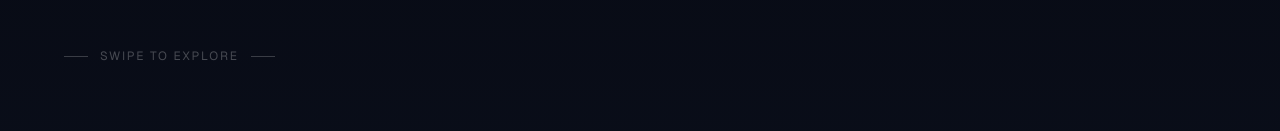
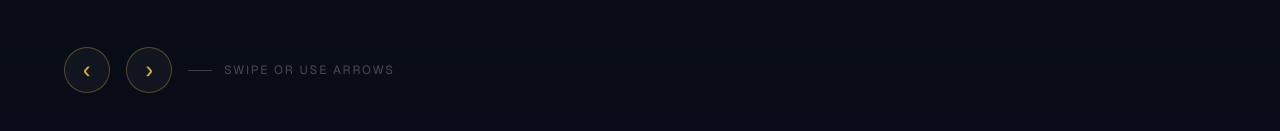
Before and after one commit to sayriyaz/Ghilli, a Next.js app: page / in a window 1280 px wide. Shown: the part 6646-6777 px from the top of the page. Built offline with nearby package versions, Linux system fonts and the light colour scheme; grey boxes are pictures that could not be loaded.

Commit message:
Add URL anchors, all TN districts + custom location, festival arrows, hero center-click flavour change

```diff
--- a/src/components/DealerSection.tsx
+++ b/src/components/DealerSection.tsx
@@ -8,10 +8,17 @@ const EMAILJS_SERVICE  = 'service_9sdqmlf'
 const EMAILJS_TEMPLATE = 'template_bl5apym'
 const EMAILJS_KEY      = 'WzEDAuDfduQPR8lYj'
 
+// All 38 districts of Tamil Nadu
 const cities = [
-  'Chennai', 'Coimbatore', 'Madurai', 'Salem', 'Trichy',
-  'Bangalore', 'Hyderabad', 'Mumbai', 'Delhi', 'Kolkata',
-  'Pune', 'Kochi', 'Vijayawada', 'Other',
+  'Ariyalur', 'Chengalpattu', 'Chennai', 'Coimbatore', 'Cuddalore',
+  'Dharmapuri', 'Dindigul', 'Erode', 'Kallakurichi', 'Kancheepuram',
+  'Kanyakumari', 'Karur', 'Krishnagiri', 'Madurai', 'Mayiladuthurai',
+  'Nagapattinam', 'Namakkal', 'Nilgiris', 'Perambalur', 'Pudukkottai',
+  'Ramanathapuram', 'Ranipet', 'Salem', 'Sivaganga', 'Tenkasi',
+  'Thanjavur', 'Theni', 'Thoothukudi', 'Tiruchirappalli', 'Tirunelveli',
+  'Tirupathur', 'Tiruppur', 'Tiruvallur', 'Tiruvannamalai', 'Tiruvarur',
+  'Vellore', 'Viluppuram', 'Virudhunagar',
+  'Other (outside Tamil Nadu)',
 ]
 
 const perks = [
@@ -29,6 +36,8 @@ export default function DealerSection() {
   const [loading, setLoading] = useState(false)
   const [error, setError] = useState('')
   const [form, setForm] = useState({ name: '', phone: '', city: '', business: '' })
+  const [customCity, setCustomCity] = useState('')
+  const isOther = form.city === 'Other (outside Tamil Nadu)'
 
   useEffect(() => {
     gsap.registerPlugin(ScrollTrigger)
@@ -48,6 +57,7 @@ export default function DealerSection() {
     e.preventDefault()
     setLoading(true)
     setError('')
+    const location = isOther ? (customCity.trim() || 'Outside Tamil Nadu') : form.city
     try {
       await emailjs.send(
         EMAILJS_SERVICE,
@@ -56,7 +66,7 @@ export default function DealerSection() {
           title:   '🥤 Ghilli Dealer Enquiry',
           name:    form.name,
           time:    form.phone,
-          message: `Business: ${form.business || '—'} | City: ${form.city}`,
+          message: `Business: ${form.business || '—'} | Location: ${location}`,
           email:   '',
         },
         EMAILJS_KEY
@@ -240,7 +250,7 @@ export default function DealerSection() {
 
                 <div>
                   <label style={{ display: 'block', fontSize: '0.8rem', color: 'rgba(255,255,255,0.55)', marginBottom: '0.5rem', letterSpacing: '0.05em' }}>
-                    City
+                    District / Location
                   </label>
                   <select
                     required
@@ -258,9 +268,34 @@ export default function DealerSection() {
                       cursor: 'pointer',
                     }}
                   >
-                    <option value="" disabled>Select your city</option>
+                    <option value="" disabled>Select your district</option>
                     {cities.map((c) => <option key={c} value={c}>{c}</option>)}
                   </select>
+
+                  {/* Custom location field when "Other" picked (e.g. Bangalore, Dubai) */}
+                  {isOther && (
+                    <input
+                      required
+                      type="text"
+                      placeholder="Type your city / country (e.g. Dubai)"
+                      value={customCity}
+                      onChange={(e) => setCustomCity(e.target.value)}
+                      style={{
+                        width: '100%',
+                        marginTop: '0.75rem',
+                        padding: '0.75rem 1rem',
+                        borderRadius: '10px',
+                        background: 'rgba(255,255,255,0.06)',
+                        border: '1px solid rgba(212,175,55,0.4)',
+                        color: 'white',
+                        fontSize: '0.95rem',
+                        outline: 'none',
+                        transition: 'border-color 0.2s',
+                      }}
+                      onFocus={(e) => (e.target.style.borderColor = 'rgba(212,175,55,0.7)')}
+                      onBlur={(e) => (e.target.style.borderColor = 'rgba(212,175,55,0.4)')}
+                    />
+                  )}
                 </div>
 
                 <button
--- a/src/components/FestivalSection.tsx
+++ b/src/components/FestivalSection.tsx
@@ -105,6 +105,19 @@ export default function FestivalSection() {
     })
   }, [])
 
+  const scrollByDir = (dir: 1 | -1) => {
+    const el = trackRef.current
+    if (!el) return
+    const card = el.querySelector('.festival-card') as HTMLElement | null
+    const step = card ? card.offsetWidth + 24 : el.clientWidth * 0.8
+    el.scrollBy({ left: dir * step, behavior: 'smooth' })
+  }
+
+  const onTrackKey = (e: React.KeyboardEvent) => {
+    if (e.key === 'ArrowRight') { e.preventDefault(); scrollByDir(1) }
+    if (e.key === 'ArrowLeft') { e.preventDefault(); scrollByDir(-1) }
+  }
+
   return (
     <section
       id="festival"
@@ -153,6 +166,10 @@ export default function FestivalSection() {
       {/* Horizontal scroll track */}
       <div
         ref={trackRef}
+        tabIndex={0}
+        onKeyDown={onTrackKey}
+        role="region"
+        aria-label="Festival cards — use arrow keys to navigate"
         style={{
           display: 'flex',
           gap: '1.5rem',
@@ -161,6 +178,7 @@ export default function FestivalSection() {
           paddingBottom: '1rem',
           scrollSnapType: 'x mandatory',
           WebkitOverflowScrolling: 'touch',
+          outline: 'none',
           scrollbarWidth: 'none',
         }}
       >
@@ -282,20 +300,42 @@ export default function FestivalSection() {
         ))}
       </div>
 
-      {/* Scroll hint */}
+      {/* Arrow controls + hint */}
       <div style={{
         display: 'flex',
         alignItems: 'center',
-        gap: '0.75rem',
+        gap: '1rem',
         marginTop: '2rem',
         paddingRight: '5vw',
-        color: 'rgba(255,255,255,0.25)',
-        fontSize: '0.75rem',
-        letterSpacing: '0.15em',
       }}>
-        <div style={{ width: 24, height: 1, background: 'rgba(255,255,255,0.2)' }} />
-        SWIPE TO EXPLORE
-        <div style={{ width: 24, height: 1, background: 'rgba(255,255,255,0.2)' }} />
+        {([['‹', -1], ['›', 1]] as const).map(([glyph, dir]) => (
+          <button
+            key={dir}
+            onClick={() => scrollByDir(dir)}
+            aria-label={dir === 1 ? 'Next festival' : 'Previous festival'}
+            style={{
+              width: 46, height: 46, borderRadius: '50%',
+              background: 'rgba(255,255,255,0.04)',
+              border: '1px solid rgba(212,175,55,0.35)',
+              color: '#d4af37', fontSize: '1.5rem', lineHeight: 1,
+              cursor: 'pointer', display: 'flex', alignItems: 'center', justifyContent: 'center',
+              transition: 'background 0.2s, border-color 0.2s, transform 0.15s',
+            }}
+            onMouseEnter={(e) => { e.currentTarget.style.background = 'rgba(212,175,55,0.12)'; e.currentTarget.style.borderColor = 'rgba(212,175,55,0.7)' }}
+            onMouseLeave={(e) => { e.currentTarget.style.background = 'rgba(255,255,255,0.04)'; e.currentTarget.style.borderColor = 'rgba(212,175,55,0.35)' }}
+            onMouseDown={(e) => (e.currentTarget.style.transform = 'scale(0.92)')}
+            onMouseUp={(e) => (e.currentTarget.style.transform = 'scale(1)')}
+          >
+            {glyph}
+          </button>
+        ))}
+        <span style={{
+          display: 'flex', alignItems: 'center', gap: '0.75rem',
+          color: 'rgba(255,255,255,0.25)', fontSize: '0.75rem', letterSpacing: '0.15em',
+        }}>
+          <span style={{ width: 24, height: 1, background: 'rgba(255,255,255,0.2)' }} />
+          SWIPE OR USE ARROWS
+        </span>
       </div>
     </section>
   )
--- a/src/components/HeroSection.tsx
+++ b/src/components/HeroSection.tsx
@@ -144,7 +144,11 @@ export default function HeroSection() {
                     '--bottle-color': flavour.color,
                     zIndex: 20 - distance,
                   } as React.CSSProperties}
-                  onClick={() => setActiveIndex(index)}
+                  onClick={() =>
+                    setActiveIndex((current) =>
+                      index === current ? (current + 1) % flavours.length : index
+                    )
+                  }
                   aria-label={`Feature ${flavour.name} flavour`}
                   aria-pressed={slot === 0}
                 >
--- a/src/components/Navigation.tsx
+++ b/src/components/Navigation.tsx
@@ -31,9 +31,21 @@ export default function Navigation() {
     return () => window.clearInterval(interval)
   }, [])
 
+  // Deep link: scroll to the section in the URL hash on first load
+  useEffect(() => {
+    const id = window.location.hash.replace('#', '')
+    if (!id) return
+    const el = document.getElementById(id)
+    if (el) window.setTimeout(() => el.scrollIntoView({ behavior: 'smooth' }), 350)
+  }, [])
+
   const scrollTo = (id: string) => {
     setOpen(false)
-    document.getElementById(id)?.scrollIntoView({ behavior: 'smooth' })
+    const el = document.getElementById(id)
+    if (!el) return
+    el.scrollIntoView({ behavior: 'smooth' })
+    // Put the section in the URL so it's shareable, without a jump
+    window.history.replaceState(null, '', `#${id}`)
   }
 
   return (
```
